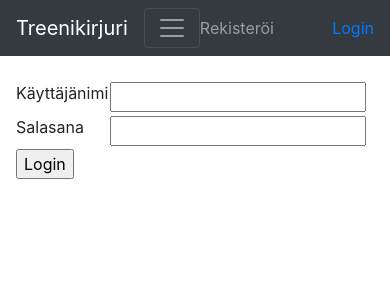
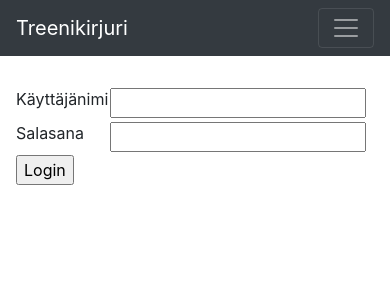
Before and after one commit to jkotima/treenikirjuri, a Flask app: page /auth/login in a window 390 px wide. Shown: the top 300 px of the page. Run offline with Flask 2, Linux system fonts and the light colour scheme; some libraries are stand-ins or nearby versions.

Commit message:
add fancy layout+menu that works on mobile. add menu item to continue previous event

```diff
--- a/application/templates/events/edit.html
+++ b/application/templates/events/edit.html
@@ -1,7 +1,6 @@
 {% extends "layout.html" %}
 
 {% block body %}
-
 <div class="row">
   <div class="col">
     <h3>Treenitapahtuma #{{ event.id }} </h3>
@@ -150,5 +149,4 @@ Lisää mukautettu liike...
 <form method="POST" action="{{ url_for('events_delete', event_id=event_id) }}">
   <button type="submit" class="btn-sm btn-danger">Poista treenitapahtuma ja sen tiedot</button>
 </form>
-
 {% endblock %}
--- a/application/templates/layout.html
+++ b/application/templates/layout.html
@@ -1,24 +1,32 @@
 <!DOCTYPE html>
-<html>
+<html lang="en">
 <head>
+  <title>Treenikirjuri</title>
   <meta charset="utf-8">
-    <title>Treenikirjuri</title>
-
-    <link href="//maxcdn.bootstrapcdn.com/bootstrap/4.0.0/css/bootstrap.min.css" rel="stylesheet" id="bootstrap-css">
-    <script src="//maxcdn.bootstrapcdn.com/bootstrap/4.0.0/js/bootstrap.min.js"></script>
-    <script src="//cdnjs.cloudflare.com/ajax/libs/jquery/3.2.1/jquery.min.js"></script>
+  <meta name="viewport" content="width=device-width, initial-scale=1">
+  <link rel="stylesheet" href="https://maxcdn.bootstrapcdn.com/bootstrap/4.4.1/css/bootstrap.min.css">
+  <script src="https://ajax.googleapis.com/ajax/libs/jquery/3.4.1/jquery.min.js"></script>
+  <script src="https://cdnjs.cloudflare.com/ajax/libs/popper.js/1.16.0/umd/popper.min.js"></script>
+  <script src="https://maxcdn.bootstrapcdn.com/bootstrap/4.4.1/js/bootstrap.min.js"></script>
 </head>
 <body>
-    <nav class="navbar navbar-expand-md navbar-dark bg-dark mb-4">
+
+  <nav class="navbar navbar-expand-sm bg-dark navbar-dark">
   <a class="navbar-brand" href="{{ url_for('index') }}">Treenikirjuri</a>
-      <button class="navbar-toggler" type="button" data-toggle="collapse" data-target="#navbarCollapse" aria-controls="navbarCollapse" aria-expanded="false" aria-label="Toggle navigation">
+  <button class="navbar-toggler" type="button" data-toggle="collapse" data-target="#collapsibleNavbar">
     <span class="navbar-toggler-icon"></span>
   </button>
-      <ul class="navbar-nav mr-auto">
+
+  <div class="collapse navbar-collapse" id="collapsibleNavbar">
+    <ul class="navbar-nav">
+      <li class="nav-item dropdown">
+        <a class="nav-link dropdown-toggle" href="http://example.com" id="dropdown2" data-toggle="dropdown" aria-haspopup="true" aria-expanded="false">Treenaa!</a>
+        <div class="dropdown-menu" aria-labelledby="dropdown2">
+          <a class="dropdown-item" href="{{ url_for('events_create') }}">Uusi treeni</a>
+          <a class="dropdown-item" href="{{ url_for('events_continue') }}">Jatka edellistä</a>
+        </div>
+      </li>
       {% if current_user.is_authenticated %}
-        <li class="nav-item">
-          <a class="nav-link" href="{{ url_for('events_create') }}"><b>Uusi treenitapahtuma</b></a>
-        </li>
       <li class="nav-item">
         <a class="nav-link" href="{{ url_for('events_list') }}">Treenihistoria</a>
       </li>
@@ -28,27 +36,36 @@
       <li class="nav-item">
         <a class="nav-link" href="{{ url_for('programs_index') }}">Treeniohjelmat</a>
       </li>
+    </ul>
+    <ul class="nav navbar-nav ml-auto">
+      <li class="nav-item">
+        <a class="nav-link text-primary" href="{{ url_for('auth_logout') }}">Logout ({{ current_user.name }})</a>
+      </li>
+    </ul>
       {% else %}
-        <a class="nav-link" href="{{ url_for('auth_register') }}">Rekisteröi</a>
+      <li class="nav-item">
+        <a class="nav-link text" href="{{ url_for('auth_register') }}">Rekisteröi</a>
+      </li>
+    </ul>
+    <ul class="nav navbar-nav ml-auto">
+      <li class="nav-item">
+        <a class="nav-link text-primary" href="{{ url_for('auth_login') }}">Login</a>
+      </li>
+    </ul>
       {% endif %}
-      </ul>
-      <div class="form-inline mt-2 mt-md-0"></div>
-        {% if current_user.is_authenticated %}
-        <a href="{{ url_for('auth_logout') }}">Logout ({{ current_user.name }})</a>
-        {% else %}
-        <a href="{{ url_for('auth_login') }}">Login</a>
-        {% endif %}
+
+
 </div>
+</nav>
 
-    </nav>
-    <main role="main" class="container">
+<div class="container" style="margin-top:30px">
   {% block body %}
+
   <p>
     Content.
   </p>
 {% endblock %}
-    </main>
+</div>
 
 </body>
-
 </html>
```
Also changed, not shown: application/events/views.py (+8 -0 lines). Lines whose indentation alone changed are shown as unchanged.
